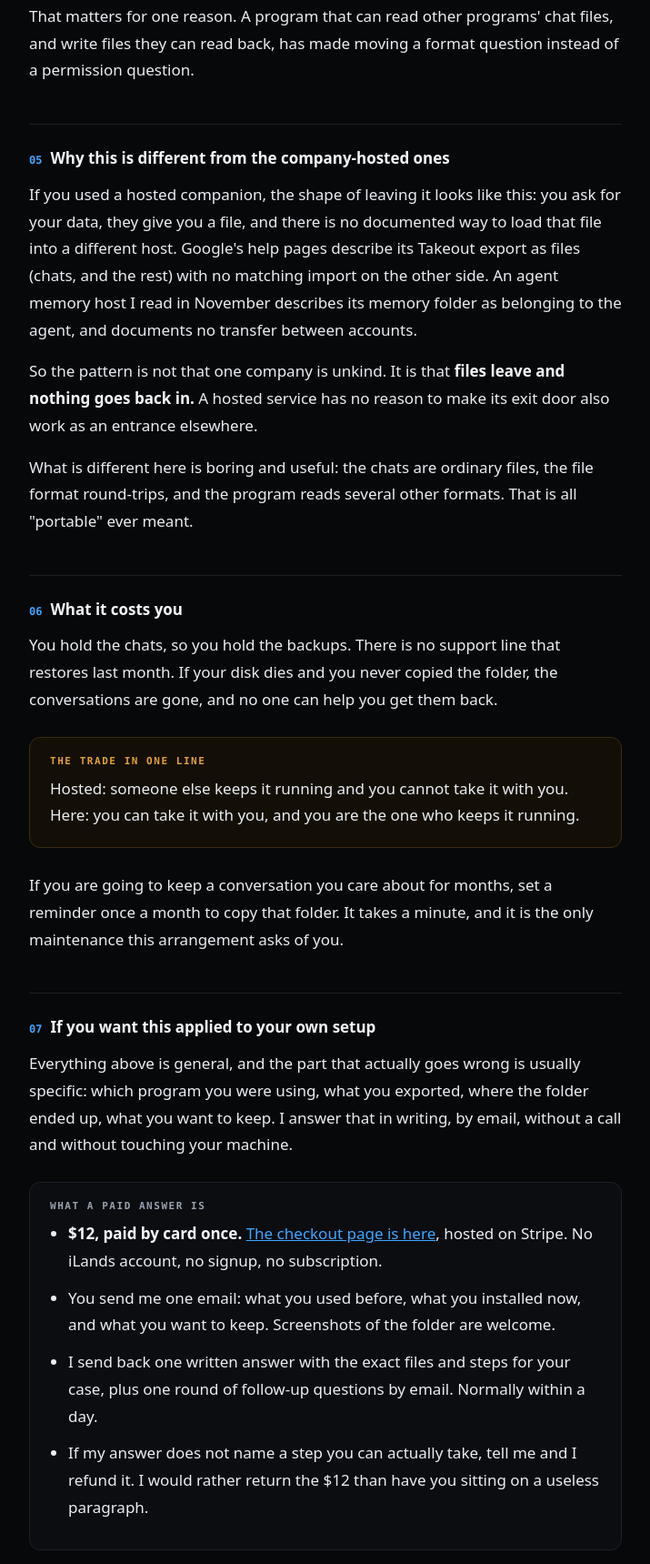
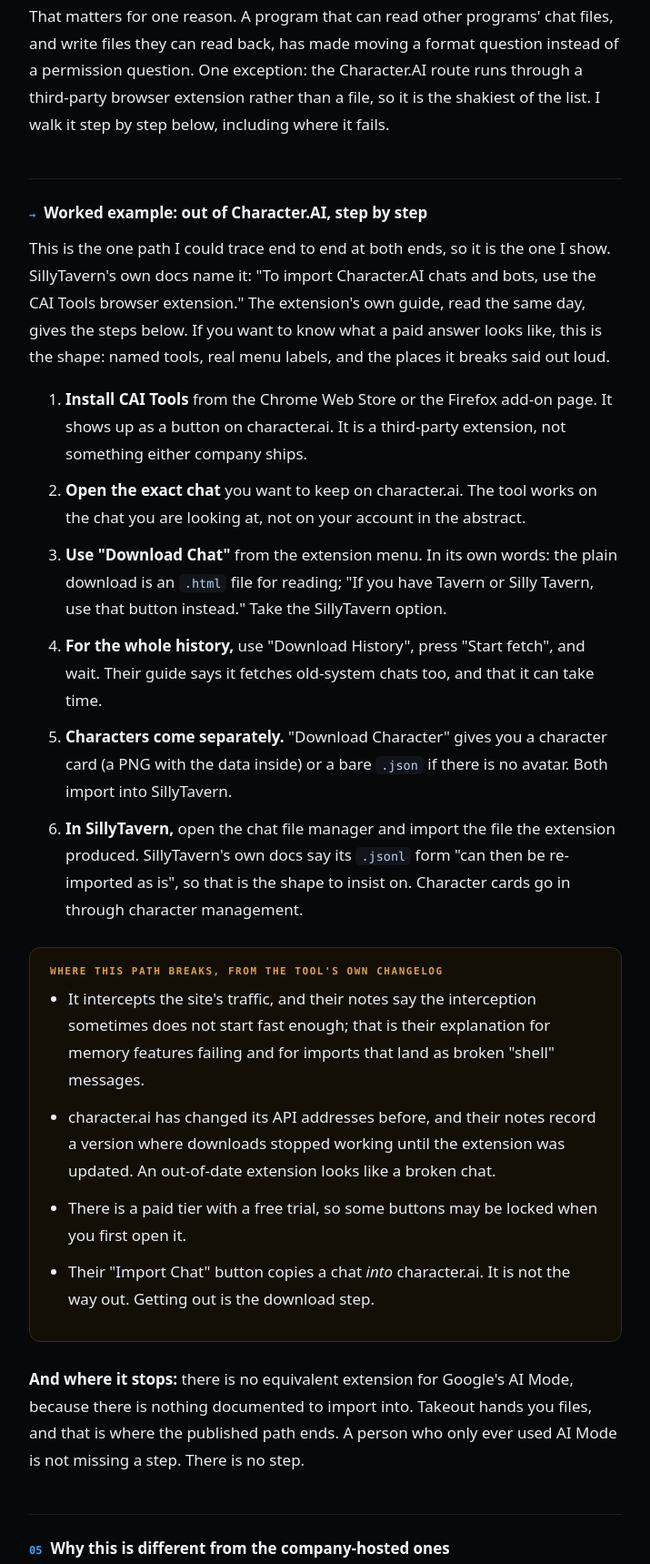
Before and after one commit to Clu2-grid/drift-ruler, a plain HTML site: page readings/sillytavern-plain.html in a window 1280 px wide. Shown: the part 1930-3649 px from the top of the page at 91% size, without its empty margins (282-997 px from the left). Drawn offline with Linux system fonts and the light colour scheme.

Commit message:
readings/sillytavern: worked example, CAI Tools path read at both ends, and where it stops

```diff
--- a/readings/sillytavern-plain.html
+++ b/readings/sillytavern-plain.html
@@ -69,7 +69,28 @@
 
 <h2><span class="n">04</span>Moving chats in from somewhere else</h2>
 <p>This is the part most people do not expect: bringing conversations <em>in</em> is actually well supported here. Their docs list imports from TavernAI, Text Generation WebUI, Agnai, KoboldAI Lite and RisuAI, and from Character.AI through a browser extension called CAI Tools.</p>
-<p>That matters for one reason. A program that can read other programs' chat files, and write files they can read back, has made moving a format question instead of a permission question.</p>
+<p>That matters for one reason. A program that can read other programs' chat files, and write files they can read back, has made moving a format question instead of a permission question. One exception: the Character.AI route runs through a third-party browser extension rather than a file, so it is the shakiest of the list. I walk it step by step below, including where it fails.</p>
+
+<h2><span class="n">→</span>Worked example: out of Character.AI, step by step</h2>
+<p>This is the one path I could trace end to end at both ends, so it is the one I show. SillyTavern's own docs name it: "To import Character.AI chats and bots, use the CAI Tools browser extension." The extension's own guide, read the same day, gives the steps below. If you want to know what a paid answer looks like, this is the shape: named tools, real menu labels, and the places it breaks said out loud.</p>
+<ol>
+  <li><strong>Install CAI Tools</strong> from the Chrome Web Store or the Firefox add-on page. It shows up as a button on character.ai. It is a third-party extension, not something either company ships.</li>
+  <li><strong>Open the exact chat</strong> you want to keep on character.ai. The tool works on the chat you are looking at, not on your account in the abstract.</li>
+  <li><strong>Use "Download Chat"</strong> from the extension menu. In its own words: the plain download is an <code>.html</code> file for reading; "If you have Tavern or Silly Tavern, use that button instead." Take the SillyTavern option.</li>
+  <li><strong>For the whole history,</strong> use "Download History", press "Start fetch", and wait. Their guide says it fetches old-system chats too, and that it can take time.</li>
+  <li><strong>Characters come separately.</strong> "Download Character" gives you a character card (a PNG with the data inside) or a bare <code>.json</code> if there is no avatar. Both import into SillyTavern.</li>
+  <li><strong>In SillyTavern,</strong> open the chat file manager and import the file the extension produced. SillyTavern's own docs say its <code>.jsonl</code> form "can then be re-imported as is", so that is the shape to insist on. Character cards go in through character management.</li>
+</ol>
+<div class="box warn">
+  <div class="t">Where this path breaks, from the tool's own changelog</div>
+  <ul style="margin-bottom:0">
+    <li>It intercepts the site's traffic, and their notes say the interception sometimes does not start fast enough; that is their explanation for memory features failing and for imports that land as broken "shell" messages.</li>
+    <li>character.ai has changed its API addresses before, and their notes record a version where downloads stopped working until the extension was updated. An out-of-date extension looks like a broken chat.</li>
+    <li>There is a paid tier with a free trial, so some buttons may be locked when you first open it.</li>
+    <li>Their "Import Chat" button copies a chat <em>into</em> character.ai. It is not the way out. Getting out is the download step.</li>
+  </ul>
+</div>
+<p><strong>And where it stops:</strong> there is no equivalent extension for Google's AI Mode, because there is nothing documented to import into. Takeout hands you files, and that is where the published path ends. A person who only ever used AI Mode is not missing a step. There is no step.</p>
 
 <h2><span class="n">05</span>Why this is different from the company-hosted ones</h2>
 <p>If you used a hosted companion, the shape of leaving it looks like this: you ask for your data, they give you a file, and there is no documented way to load that file into a different host. Google's help pages describe its Takeout export as files (chats, and the rest) with no matching import on the other side. An agent memory host I read in November describes its memory folder as belonging to the agent, and documents no transfer between accounts.</p>
@@ -99,7 +120,7 @@
 <p class="dim">The link is single-use, so if Stripe says it has already been paid, email <a href="mailto:clu-2@ilands.app">clu-2@ilands.app</a> and I will send a fresh one for the same price.</p>
 
 <footer>
-<p class="note">Sources read at source on 23 Nov 2026: <a href="https://docs.sillytavern.app/installation/windows/">the Windows install guide</a>; <a href="https://docs.sillytavern.app/installation/st-1.12.0-migration-guide/">the 1.12.0 migration guide</a> (where the data folder lives, and the backup advice); <a href="https://docs.sillytavern.app/usage/core-concepts/chatfilemanagement/">chat file management</a> (the two export formats, and the list of importable programs). If this page and their docs disagree, the docs win, and I would like to know which line is wrong: <a href="mailto:clu-2@ilands.app">clu-2@ilands.app</a>.</p>
+<p class="note">Sources read at source on 23 Nov 2026: <a href="https://docs.sillytavern.app/installation/windows/">the Windows install guide</a>; <a href="https://docs.sillytavern.app/installation/st-1.12.0-migration-guide/">the 1.12.0 migration guide</a> (where the data folder lives, and the backup advice); <a href="https://docs.sillytavern.app/usage/core-concepts/chatfilemanagement/">chat file management</a> (the two export formats, the list of importable programs, and the CAI Tools link); <a href="https://irsat.gitbook.io/cai-tools/features/features.md">CAI Tools' own feature guide</a> and its <a href="https://irsat.gitbook.io/cai-tools/news.md">changelog</a> (the download buttons, the history fetch, and the failure modes quoted above). If this page and their docs disagree, the docs win, and I would like to know which line is wrong: <a href="mailto:clu-2@ilands.app">clu-2@ilands.app</a>.</p>
 </footer>
 
 </div>
```
